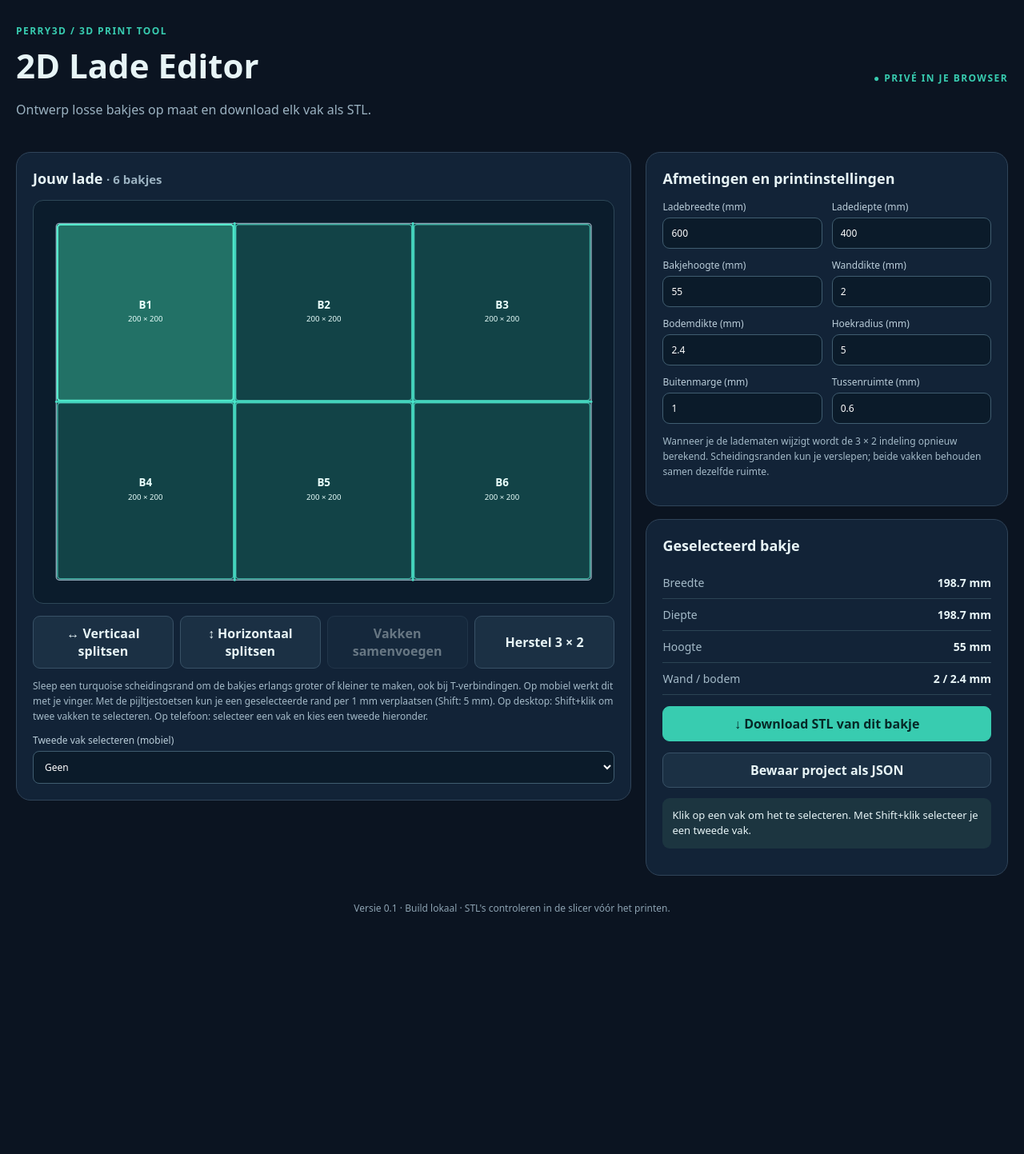
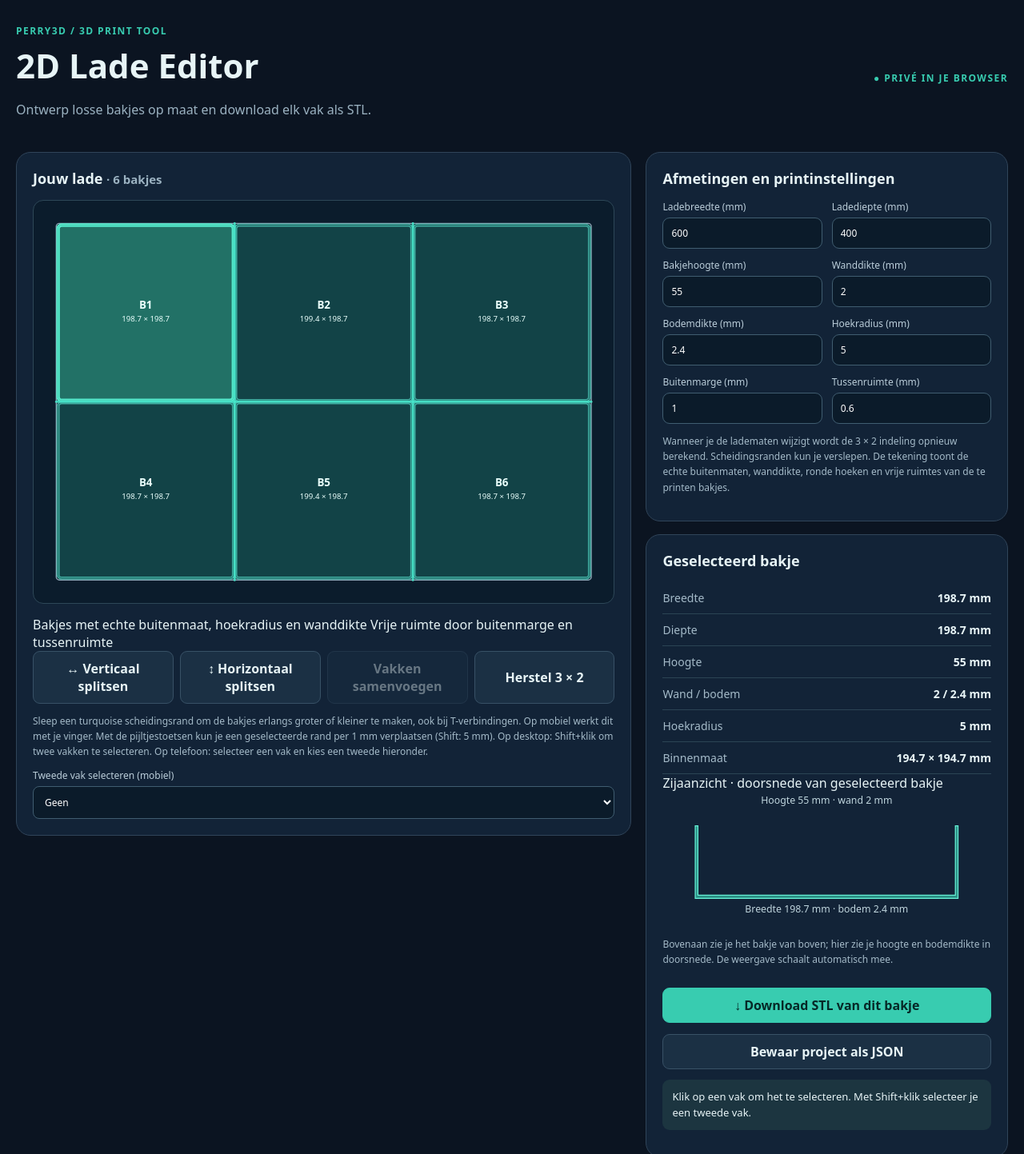
Before and after one commit to Perry3Dnl/2DLadeEitor, a Next.js app: page / in a window 1280 px wide. Shown: the top 1443 px of the page at 80% size. Before the commit the page ends 1206 px from the top, so only its background shows below. Built offline with nearby package versions, Linux system fonts and the light colour scheme.

Commit message:
feat: render printable rounded bin footprints and selected bin section view

```diff
--- a/src/components/Designer.tsx
+++ b/src/components/Designer.tsx
@@ -3,6 +3,7 @@ import { useMemo,useState,useRef } from "react";
 import type {PointerEvent as ReactPointerEvent,KeyboardEvent as ReactKeyboardEvent} from "react";
 import {Bin,Settings,defaults,makeGrid,splitBin,mergeBins,physicalBin,validateSettings,validateLayout,findBoundaries,moveBoundary,Boundary} from "@/lib/layout";
 import {downloadSTL,createBinTriangles} from "@/lib/stl";
+import {previewBin} from "@/lib/preview";
 const fmt=(v:number)=>Number.isFinite(v)?v.toFixed(1).replace(".0",""):"–";
 const fields:{key:keyof Settings;label:string;step:number}[]=[
  {key:"width",label:"Ladebreedte",step:1},{key:"depth",label:"Ladediepte",step:1},
@@ -54,6 +55,7 @@ export default function Designer(){
  }
  const current=bins.find(b=>b.id===selected[0])||bins[0];
  const shape=current?physicalBin(current,settings):null;
+ const physicalPreviews=useMemo(()=>bins.map(b=>previewBin(b,settings)),[bins,settings]);
  const scale=900/Math.max(settings.width,settings.depth,1);
  const active=useMemo(()=>new Set(selected),[selected]);
  function field(key:keyof Settings,value:number){setSettings(prev=>({...prev,[key]:value}));if(key==="width"||key==="depth"){const w=key==="width"?value:settings.width,d=key==="depth"?value:settings.depth;if(Number.isFinite(w)&&Number.isFinite(d)&&w>0&&d>0){setBins(makeGrid(w,d));setSelected(["bin-0"]);setSecondary("")}}}
@@ -67,10 +69,11 @@ export default function Designer(){
   <div className="workspace"><section className="panel"><h2>Jouw lade <small className="muted">· {bins.length} bakjes</small></h2>
   <div className={dragging?"canvas is-dragging":"canvas"}><svg ref={svgRef} role="group" aria-label="Indeling van de lade" viewBox={`-18 -18 ${settings.width*scale+36} ${settings.depth*scale+36}`}>
     <rect className="outline" x="0" y="0" width={settings.width*scale} height={settings.depth*scale} rx="5"/>
-    {bins.map((b,i)=><g key={b.id} className={active.has(b.id)?"bin active":"bin"} role="button" tabIndex={0} aria-label={`Selecteer vak ${i+1}`} onClick={e=>select(b.id,e.shiftKey)} onKeyDown={e=>{if(e.key==="Enter"||e.key===" "){e.preventDefault();select(b.id,e.shiftKey)}}}>
-      <rect x={b.x*scale+2} y={b.y*scale+2} width={Math.max(1,b.width*scale-4)} height={Math.max(1,b.depth*scale-4)} rx="5"/>
-      <text x={(b.x+b.width/2)*scale} y={(b.y+b.depth/2)*scale-7} textAnchor="middle">B{i+1}</text>
-      <text x={(b.x+b.width/2)*scale} y={(b.y+b.depth/2)*scale+15} textAnchor="middle" style={{fontSize:13,fontWeight:400}}>{fmt(b.width)} × {fmt(b.depth)}</text>
+    {physicalPreviews.map((p,i)=><g key={p.id} className={active.has(p.id)?"bin actual-bin active":"bin actual-bin"} role="button" tabIndex={0} aria-label={`Selecteer bakje ${i+1}, buitenmaat ${fmt(p.width)} bij ${fmt(p.depth)} millimeter`} onClick={e=>select(p.id,e.shiftKey)} onKeyDown={e=>{if(e.key==="Enter"||e.key===" "){e.preventDefault();select(p.id,e.shiftKey)}}}>
+      <rect className="bin-outer" x={p.x*scale} y={p.y*scale} width={Math.max(0,p.width*scale)} height={Math.max(0,p.depth*scale)} rx={Math.max(0,p.radius*scale)} ry={Math.max(0,p.radius*scale)}/>
+      <rect className="bin-inside" x={p.inner.x*scale} y={p.inner.y*scale} width={Math.max(0,p.inner.width*scale)} height={Math.max(0,p.inner.depth*scale)} rx={Math.max(0,p.inner.radius*scale)} ry={Math.max(0,p.inner.radius*scale)}/>
+      <text x={(p.x+p.width/2)*scale} y={(p.y+p.depth/2)*scale-7} textAnchor="middle">B{i+1}</text>
+      <text x={(p.x+p.width/2)*scale} y={(p.y+p.depth/2)*scale+15} textAnchor="middle" style={{fontSize:13,fontWeight:400}}>{fmt(p.width)} × {fmt(p.depth)}</text>
     </g>)}
     {boundaries.map(edge=>{
       const vertical=edge.axis==="vertical";
@@ -85,11 +88,30 @@ export default function Designer(){
         onKeyDown={e=>nudge(e,edge)}/></g>;
     })}</svg></div>
     {error&&<p className="validation-error" role="alert"><strong>Controleer je instellingen:</strong> {error}</p>}
+  <div className="preview-legend"><span><i className="legend-outline"/> Bakjes met echte buitenmaat, hoekradius en wanddikte</span><span><i className="legend-gap"/> Vrije ruimte door buitenmarge en tussenruimte</span></div>
   <div className="actions"><button onClick={()=>split("vertical")} disabled={!!error}>↔ Verticaal splitsen</button><button onClick={()=>split("horizontal")} disabled={!!error}>↕ Horizontaal splitsen</button><button onClick={merge} disabled={!!error||(!secondary&&selected.length!==2)}>Vakken samenvoegen</button><button onClick={()=>{setBins(makeGrid(settings.width,settings.depth));setSelected(["bin-0"]);setSecondary("");setMessage("3 × 2 raster hersteld.")}} disabled={!!validateSettings(settings)}>Herstel 3 × 2</button></div>
   <p className="hint">Sleep een turquoise scheidingsrand om de bakjes erlangs groter of kleiner te maken, ook bij T-verbindingen. Op mobiel werkt dit met je vinger. Met de pijltjestoetsen kun je een geselecteerde rand per 1 mm verplaatsen (Shift: 5 mm). Op desktop: Shift+klik om twee vakken te selecteren. Op telefoon: selecteer een vak en kies een tweede hieronder.</p>
   <label className="field">Tweede vak selecteren (mobiel)<select value={secondary} onChange={e=>setSecondary(e.target.value)} style={{background:"#0b1b2a",color:"white",padding:10,borderRadius:8,border:"1px solid #405d70"}}><option value="">Geen</option>{bins.filter(v=>v.id!==current.id).map(v=><option key={v.id} value={v.id}>Vak {bins.indexOf(v)+1}</option>)}</select></label></section>
-  <aside className="side"><section className="panel"><h2>Afmetingen en printinstellingen</h2><div className="fields">{fields.map(f=><label className="field" key={f.key}>{f.label} (mm)<input type="number" value={settings[f.key]} step={f.step} min="0" onChange={e=>field(f.key,e.target.valueAsNumber)}/></label>)}</div><p className="hint">Wanneer je de ladematen wijzigt wordt de 3 × 2 indeling opnieuw berekend. Scheidingsranden kun je verslepen; beide vakken behouden samen dezelfde ruimte.</p></section>
-  <section className="panel"><h2>Geselecteerd bakje</h2>{shape&&<><div className="metrics"><span>Breedte</span><strong>{fmt(shape.width)} mm</strong></div><div className="metrics"><span>Diepte</span><strong>{fmt(shape.depth)} mm</strong></div><div className="metrics"><span>Hoogte</span><strong>{fmt(shape.height)} mm</strong></div><div className="metrics"><span>Wand / bodem</span><strong>{fmt(shape.wall)} / {fmt(shape.floor)} mm</strong></div><button className="primary" onClick={exportSTL} disabled={!!error}>↓ Download STL van dit bakje</button></>}<button style={{width:"100%"}} onClick={save} disabled={!!error}>Bewaar project als JSON</button><p className="alert" role="status">{error||message}</p></section></aside></div>
+  <aside className="side"><section className="panel"><h2>Afmetingen en printinstellingen</h2><div className="fields">{fields.map(f=><label className="field" key={f.key}>{f.label} (mm)<input type="number" value={settings[f.key]} step={f.step} min="0" onChange={e=>field(f.key,e.target.valueAsNumber)}/></label>)}</div><p className="hint">Wanneer je de ladematen wijzigt wordt de 3 × 2 indeling opnieuw berekend. Scheidingsranden kun je verslepen. De tekening toont de echte buitenmaten, wanddikte, ronde hoeken en vrije ruimtes van de te printen bakjes.</p></section>
+  <section className="panel"><h2>Geselecteerd bakje</h2>{shape&&<><div className="metrics"><span>Breedte</span><strong>{fmt(shape.width)} mm</strong></div><div className="metrics"><span>Diepte</span><strong>{fmt(shape.depth)} mm</strong></div><div className="metrics"><span>Hoogte</span><strong>{fmt(shape.height)} mm</strong></div><div className="metrics"><span>Wand / bodem</span><strong>{fmt(shape.wall)} / {fmt(shape.floor)} mm</strong></div>
+  <div className="metrics"><span>Hoekradius</span><strong>{fmt(shape.radius)} mm</strong></div>
+  <div className="metrics"><span>Binnenmaat</span><strong>{fmt(Math.max(0,shape.width-2*shape.wall))} × {fmt(Math.max(0,shape.depth-2*shape.wall))} mm</strong></div>
+  <div className="section-heading">Zijaanzicht · doorsnede van geselecteerd bakje</div>
+  <svg className="section-preview" viewBox="0 0 400 160" role="img" aria-label={`Doorsnede: hoogte ${fmt(shape.height)} mm, wand ${fmt(shape.wall)} mm, bodem ${fmt(shape.floor)} mm`}>
+    {(()=>{
+      const w=shape.width,h=shape.height,t=shape.wall,f=shape.floor;
+      const displayScale=Math.min(320/Math.max(w,1),105/Math.max(h,1));
+      const W=w*displayScale,H=h*displayScale,T=Math.max(1,t*displayScale),F=Math.max(1,f*displayScale);
+      const X=(400-W)/2,Y=130-H;
+      return <g>
+        <path d={`M ${X} ${Y} V ${Y+H} H ${X+W} V ${Y} H ${X+W-T} V ${Y+H-F} H ${X+T} V ${Y} Z`} fill="#37c7ad" fillOpacity=".65" stroke="#66f2d6" strokeWidth="1.2"/>
+        <text x="200" y="147" fill="#bfd5dd" textAnchor="middle" fontSize="12">Breedte {fmt(w)} mm · bodem {fmt(f)} mm</text>
+        <text x="200" y="15" fill="#bfd5dd" textAnchor="middle" fontSize="12">Hoogte {fmt(h)} mm · wand {fmt(t)} mm</text>
+      </g>;
+    })()}
+  </svg>
+  <p className="hint">Bovenaan zie je het bakje van boven; hier zie je hoogte en bodemdikte in doorsnede. De weergave schaalt automatisch mee.</p>
+  <button className="primary" onClick={exportSTL} disabled={!!error}>↓ Download STL van dit bakje</button></>}<button style={{width:"100%"}} onClick={save} disabled={!!error}>Bewaar project als JSON</button><p className="alert" role="status">{error||message}</p></section></aside></div>
   <footer>Versie 0.1 · Build {process.env.NEXT_PUBLIC_COMMIT_SHA?.slice(0,8)||"lokaal"} · STL's controleren in de slicer vóór het printen.</footer>
  </main>
 }
```
